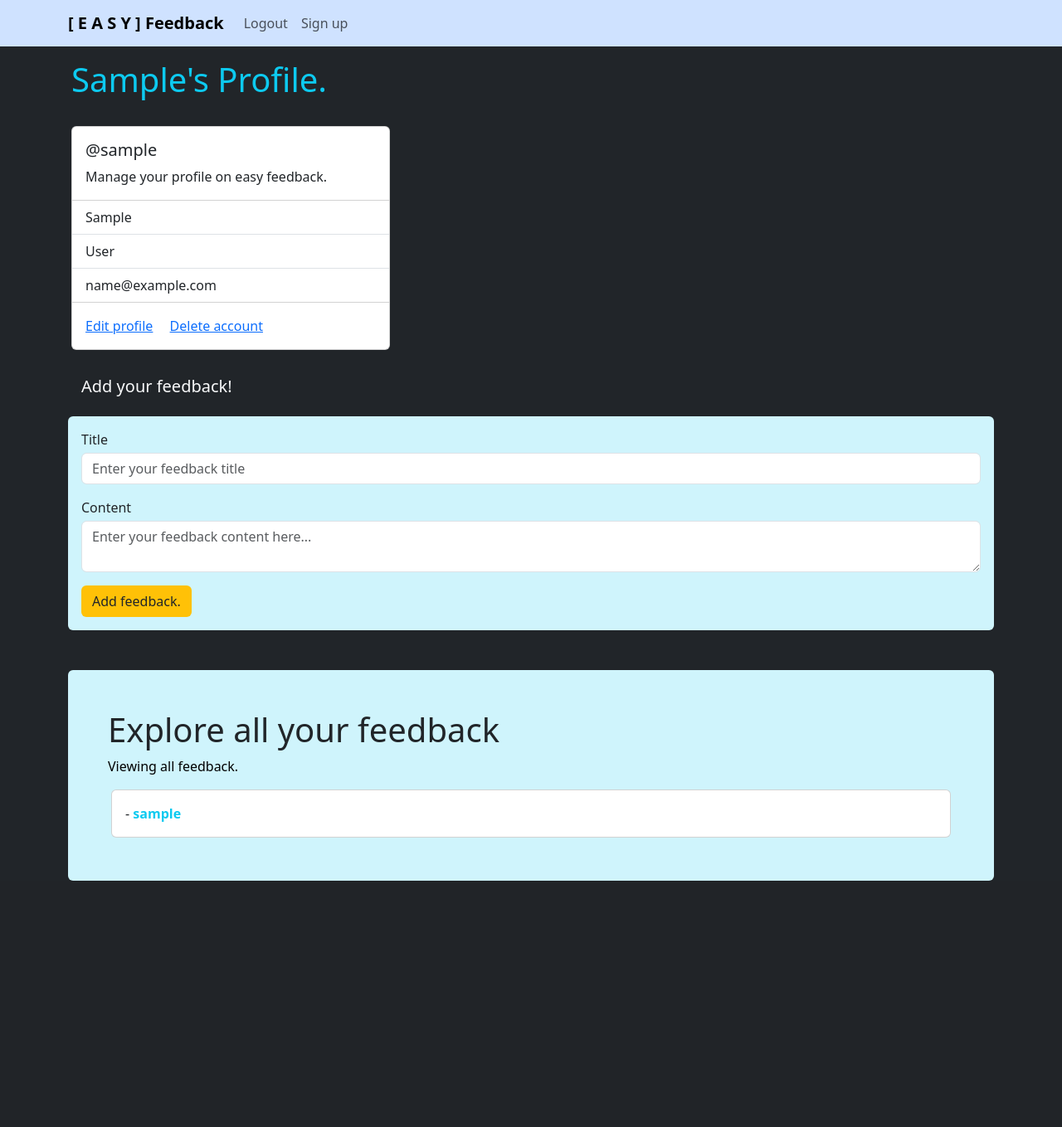
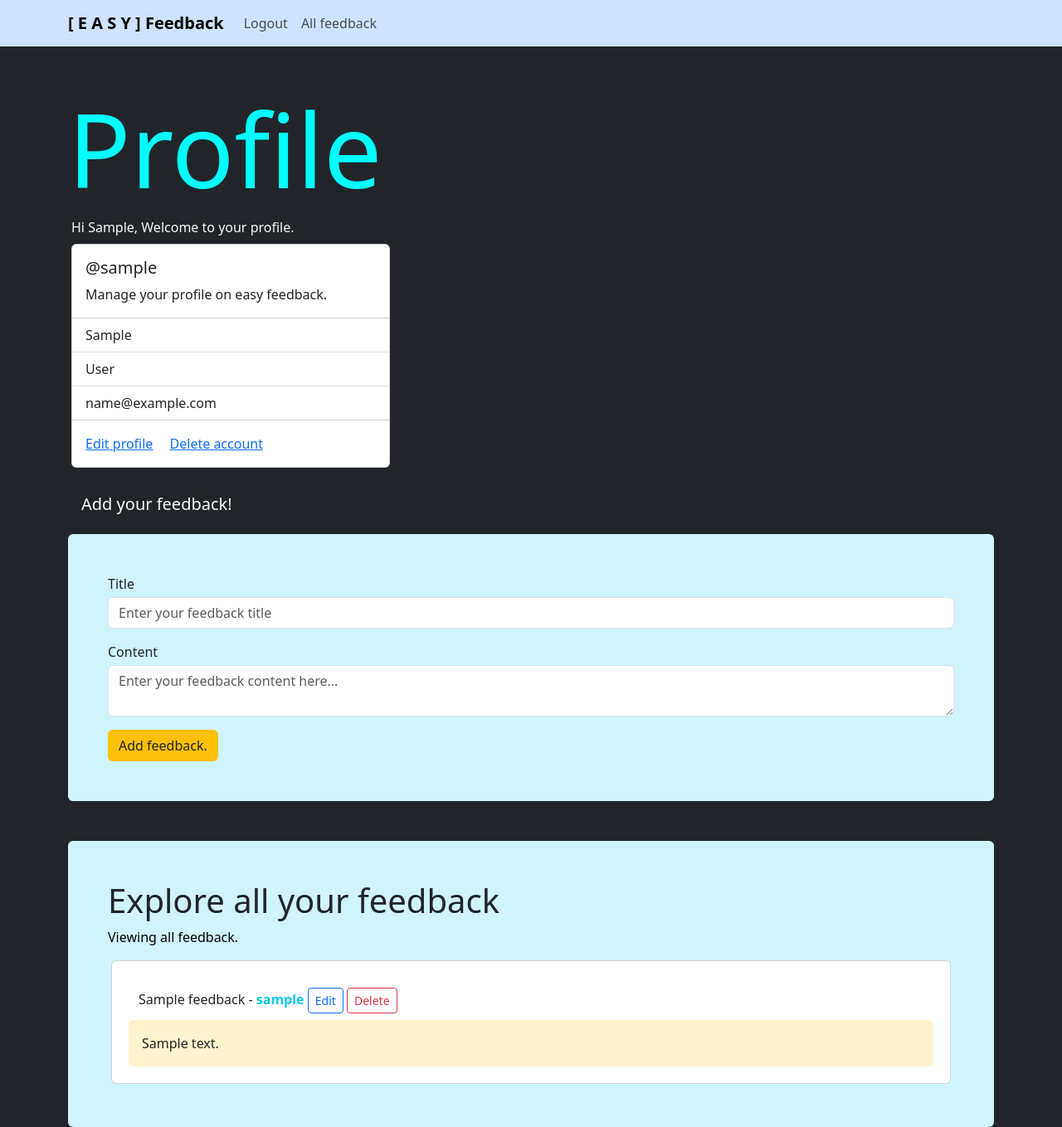
Before and after one commit to samiesmilz/feedback, a Flask app: a page that uses templates/base.html in a window 1280 px wide. Shown: the whole page at 83% size. Before the commit the page ends 1062 px from the top, so only its background shows below. Run offline with Flask 3, Linux system fonts and the light colour scheme; the visitor is signed in with stand-in values (Sample User, id 1); tables that the repository leaves empty hold one stand-in row (values such as "Sample post").

Commit message:
Add delete rooute

```diff
--- a/app.py
+++ b/app.py
@@ -28,6 +28,10 @@ def homepage():
 @app.route("/register", methods=['GET', 'POST'])
 def register():
     """ Register new user """
+    if 'username' in session:
+        flash("Please logout of this account first...", 'info')
+        return redirect(f"/users/{session['username']}")
+
     form = UserForm()
     if form.validate_on_submit():
         username = form.username.data
@@ -48,9 +52,9 @@ def register():
                 "That's a good username - but it's taken. Pick another.")
             return render_template("register.html", form=form)
 
-        session['user_id'] = new_user.id
+        session['username'] = username
         flash(f"Hi {new_user.username}, Welcome to Easy Feedback.", "info")
-        return redirect("/feedback")
+        return redirect(f"/users/{username}")
     # Only set the error message if the form has been submitted and validation failed
     elif request.method == 'POST':
         form.username.errors = ["Invalid username - not available."]
@@ -69,23 +73,25 @@ def login():
         user = User.authenticate(username, password)
         if user:
             flash(f"Welcome back, {user.username}!", "info")
-            session['user_id'] = user.id
+            session['username'] = username
             return redirect(f"/users/{user.username}")
         else:
-            form.username.errors = ["Invalid username/password."]
+            form.username.errors = ["Invalid username or password."]
     return render_template("login.html", form=form)
 
 
-@app.route('/feedback/<username>', methods=['GET', 'POST'])
-def feedback(username):
+@app.route('/feedback', methods=['GET', 'POST'])
+def feedback():
     """ Get and display all feedback with option to add new feedback """
 
-    if "user_id" not in session:
+    if "username" not in session:
         flash("Please login first!", "warning")
         return redirect("/login")
     # Retrieve all feedback
     feedback = Feedback.query.all()
     form = FeedbackForm()
+    username = session['username']
+    user = User.query.get_or_404(username)
 
     if form.validate_on_submit():
         # Form was submitted and passed validation
@@ -97,15 +103,15 @@ def feedback(username):
         db.session.add(new_comment)
         db.session.commit()
         flash("Feedback has been created!", "success")
-        return redirect("/profile")
+        return redirect("/feedback")
 
-    return render_template('feedback.html', userform=form, all_feedback=feedback)
+    return render_template('feedback.html', user=user, form=form, feedback=feedback)
 
 
 @app.route("/users/<username>")
 def secret(username):
     """ Show the secret page """
-    if "user_id" not in session:
+    if "username" not in session:
         flash("Please login first!", "warning")
         return redirect("/login")
     user = User.query.get_or_404(username)
@@ -117,6 +123,28 @@ def secret(username):
 
 @app.route("/logout")
 def logount_user():
-    session.pop("user_id")
+    session.pop("username")
     flash("You are successfully logged out.", "success")
     return redirect("/")
+
+
+@app.route("/feedback/<int:id>/delete", methods=['POST'])
+def delete_feedback(id):
+    """ Delete the feedback based on it's id """
+    if 'username' not in session:
+        flash("Please login first.", 'warning')
+        return redirect("/login")
+
+    feedcom = Feedback.query.get_or_404(id)
+    username = session['username']
+    if feedcom.username == session['username']:
+        db.session.delete(feedcom)
+        db.session.commit()
+        flash("Your feedcom has been deleted successfuly.", "info")
+        return redirect(f"/users/{username}")
+    flash("You don't have permission to delete this feedcom.", "danger")
+    user = User.query.get_or_404(username)
+    form = FeedbackForm()
+    # Retrieve all feedback
+    feedback = Feedback.query.filter_by(username=username).all()
+    return redirect(f"/users/{username}", form=form, user=user, feedback=feedback)
--- a/templates/base.html
+++ b/templates/base.html
@@ -3,7 +3,7 @@
   <head>
     <meta charset="UTF-8" />
     <meta name="viewport" content="width=device-width, initial-scale=1.0" />
-    <link rel="stylesheet" href="/static/styles.css" />
+    <link rel="stylesheet" href="../static/styles.css" />
     <link
       href="https://cdn.jsdelivr.net/npm/bootstrap@5.3.2/dist/css/bootstrap.min.css"
       rel="stylesheet"
--- a/templates/profile.html
+++ b/templates/profile.html
@@ -20,15 +20,19 @@ block content %}
       <div class="collapse navbar-collapse" id="navbarNavAltMarkup">
         <div class="navbar-nav">
           <a class="nav-link" href="/logout">Logout</a>
-          <a class="nav-link" href="/register">Sign up</a>
+          <a class="nav-link" href="/feedback">All feedback</a>
         </div>
       </div>
     </div>
   </nav>
 </div>
-<div class="container p-3">
-  <h1 class="display text-info">{{user.first_name}}'s Profile.</h1>
+<div class="container pt-5">
+  <h1 class="title">Profile</h1>
+  <span class="p-1 text-light"
+    >Hi {{ user.first_name}}, Welcome to your profile.</span
+  >
 </div>
+
 <div class="container p-3 pt-2">
   <div class="card" style="width: 24rem">
     <div class="card-body">
@@ -53,7 +57,7 @@ block content %}
   <div class="p-3">
     <h5 class="text-light">Add your feedback!</h5>
   </div>
-  <div class="p-3 rounded bg-info-subtle">
+  <div class="p-5 rounded bg-info-subtle">
     <form action="/feedback/{{user.username}}" method="post">
       {{ form.hidden_tag() }} {% for field in form if field.widget.input_type !=
       'hidden' %}
@@ -72,26 +76,52 @@ block content %}
     <h1 class="text-dark">Explore all your feedback</h1>
     <p class="text-black">Viewing all feedback.</p>
     <div>
-      {% for comment in feedback %}
+      {% for comment in feedback %} {% if comment.username ==
+      session['username'] %}
       <div class="card m-1">
         <div class="card-body">
-          {{feedback.title}} -
+          <div class="p-3 pb-1">
+            {{ comment.title }} -
             <span class="text-info"
-            ><strong>{{comment.user.username}}</strong></span
+              ><strong>{{ comment.user.username }}</strong></span
             >
-          {% if session['user_id'] == comment.user_id %}
+
             <form
-            action="/feedback/{{feedback.id}}"
+              action="/feedback/{{ comment.id }}/edit"
               method="post"
               style="display: inline"
             >
-            <button class="btn btn-sm bg-danger text-light">remove</button>
+              <div class="d-inline">
+                <button
+                  type="submit"
+                  class="btn btn-sm btn-outline-primary sm-button"
+                >
+                  Edit
+                </button>
+              </div>
             </form>
-          {% endif %}
+
+            <form
+              action="/feedback/{{ comment.id }}/delete"
+              method="post"
+              style="display: inline"
+            >
+              <div class="d-inline">
+                <button
+                  type="submit"
+                  class="btn btn-sm btn-outline-danger sm-button"
+                >
+                  Delete
+                </button>
+              </div>
+            </form>
+          </div>
+          <div class="rounded bg-warning-subtle p-3 m-1">
+            {{ comment.content }}
           </div>
         </div>
-
-      {% endfor %}
+      </div>
+      {% endif %} {% endfor %}
     </div>
   </div>
 </div>
```
Also changed, not shown: templates/feedback.html (+26 -20 lines), templates/index.html (+7 -6 lines). Lines whose indentation alone changed are shown as unchanged.
